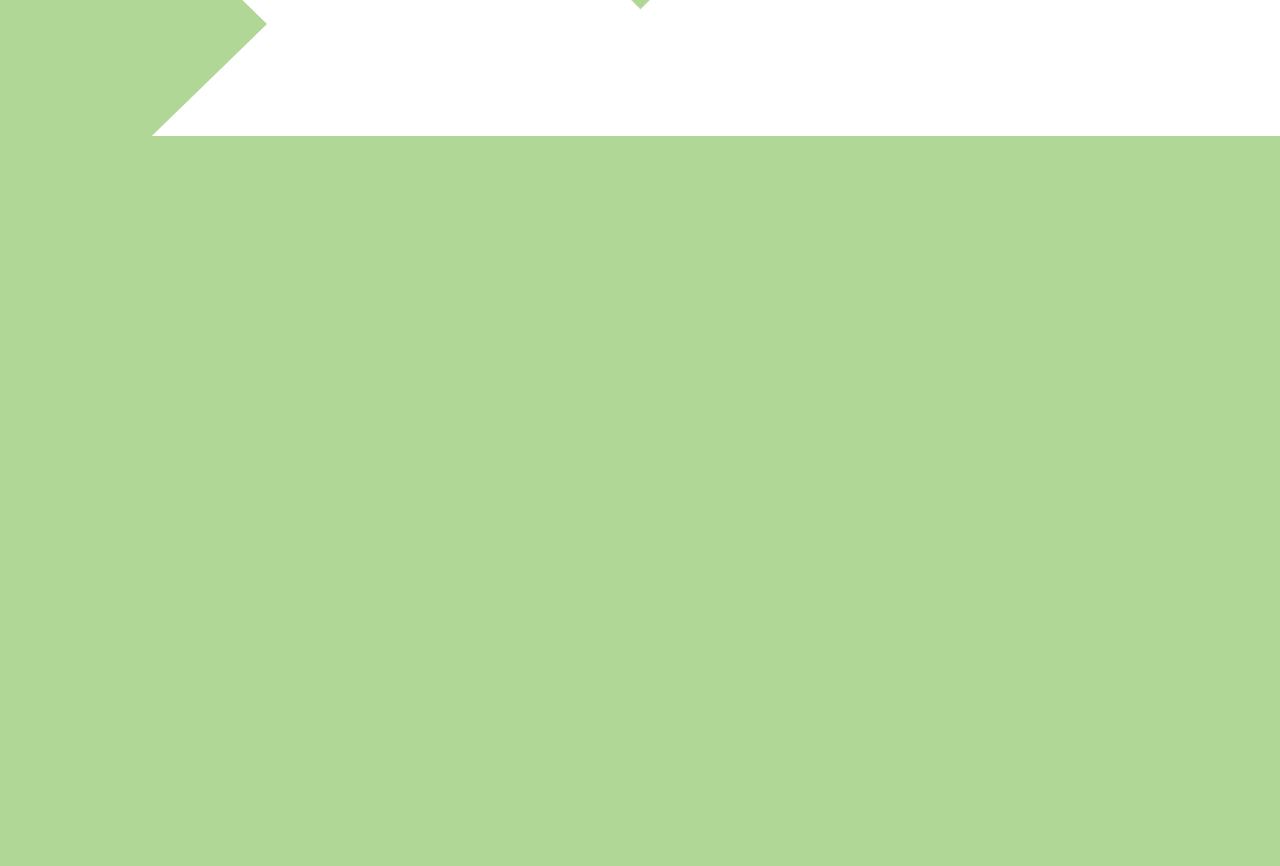
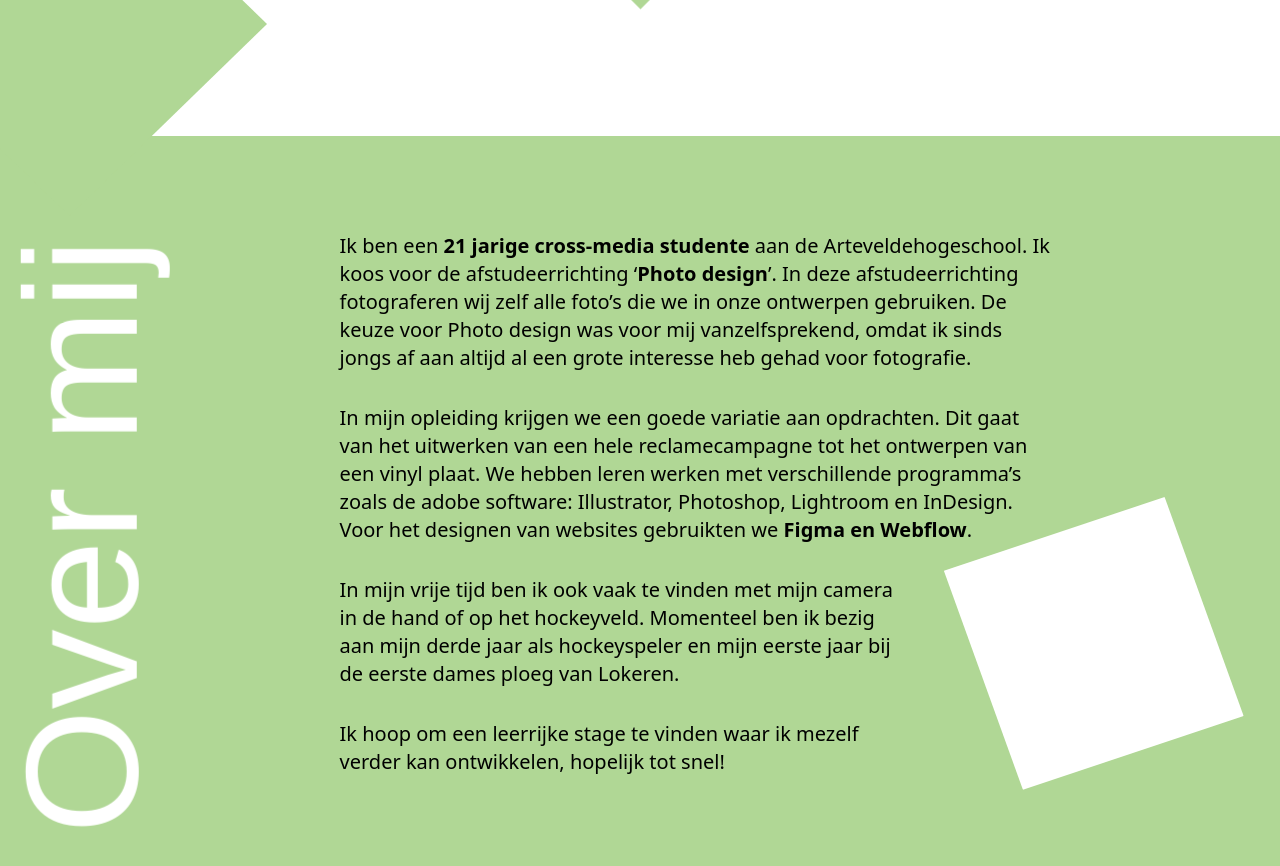
Before and after one commit to Vandammecasper/portfolio-lien, a React (Vite) app in the folder portfolioLien/: page / in a window 1280 px wide. Shown: the part 760-1626 px from the top of the page. Built offline with nearby package versions, Linux system fonts and the light colour scheme.

Commit message:
finished about me part

```diff
--- a/portfolioLien/src/components/pages/Home/Home.tsx
+++ b/portfolioLien/src/components/pages/Home/Home.tsx
@@ -5,15 +5,33 @@ const Home = () => {
     <Header>
       <div className="w-screen h-screen -mt-20 grid justify-items-center text-left">
         <div className="leading-tight place-self-center">
-          <h1 className="text-primary text-10xl font-ivyMode">Hallo,</h1>
+          <h1 className="text-primary text-11xl font-ivyMode">Hallo,</h1>
           <h2 className="text-5xl font-ivyMode">IK BEN LIEN VAN DEN ABBEELE</h2>
         </div>
         <img src="/double_arrow.svg" alt="" className="absolute bottom-4 animate-bounce" />
       </div>
       <img src="/portfolio_icon_green.svg" alt="" className="absolute h-96 -ml-32 -mt-52" />
-      <div className="w-screen h-screen bg-primary mt-24">
-
+      <div className="w-screen h-screen bg-primary mt-24 overflow-hidden flex p-40 pr-56">
+        <h1 className="text-white text-10xl font-ivyMode -rotate-90 text-nowrap -ml-64">Over mij</h1>
+        <div className="-ml-40">
+          <p className="text-xl -mt-16">Ik ben een <span className="font-bold">21 jarige cross-media studente</span> aan de Arteveldehogeschool. Ik koos voor de afstudeerrichting ‘<span className="font-bold">Photo design</span>’. In deze afstudeerrichting fotograferen wij zelf alle foto’s die we in onze ontwerpen gebruiken. De keuze voor Photo design was voor mij vanzelfsprekend, omdat ik sinds jongs af aan altijd al een grote interesse heb gehad voor fotografie.</p>
+          <p className="text-xl mt-8">In mijn opleiding krijgen we een goede variatie aan opdrachten. Dit gaat van het uitwerken van een hele reclamecampagne tot het ontwerpen van een vinyl plaat. We hebben leren werken met verschillende programma’s zoals de adobe software: Illustrator, Photoshop, Lightroom en InDesign. Voor het designen van websites gebruikten we <span className="font-bold">Figma en Webflow</span>.</p>
+          <p className="text-xl mt-8 pr-40">In mijn vrije tijd ben ik ook vaak te vinden met mijn camera in de hand of op het hockeyveld. Momenteel ben ik bezig aan mijn derde jaar als hockeyspeler en mijn eerste jaar bij de eerste dames ploeg van Lokeren.</p>
+          <p className="text-xl mt-8 pr-40">Ik hoop om een leerrijke stage te vinden waar ik mezelf verder kan ontwikkelen, hopelijk tot snel!</p>
+        </div>
+      <img src="/portfolio_icon_white2.svg" alt="" className="absolute right-0 mt-32"/>
       </div>
+      {/* <div className="mt-32 overflow-hidden">
+        <h2 className="ml-24 text-6xl">BENIEUWD NAAR MIJN WERK?</h2>
+        <div className="flex mt-12 ml-10 items-end">
+          <img src="/portfolio_icon_green.svg" alt="" />
+          <h3 className="text-3xl font-ivyMode -ml-6">DESIGN</h3>
+        </div>
+        <div className="flex mt-12 ml-10 items-end">
+          <img src="/portfolio_icon_green.svg" alt="" />
+          <h3 className="text-3xl font-ivyMode -ml-6">FOTOGRAFIE</h3>
+        </div>
+      </div> */}
     </Header>
   )
 };
--- a/portfolioLien/tailwind.config.js
+++ b/portfolioLien/tailwind.config.js
@@ -4,14 +4,30 @@ export default {
   theme: {
     colors: {
       primary: "#B0D795",
+      white: "#fff",
     },
     fontFamily: {
       ivyMode: ["IvyMode", "sans-serif"],
     },
     extend: {
       fontSize:{
-        '10xl': '12rem'
-      }
+        '10xl': '10rem',
+        '11xl': '12rem'
+      },
+      animation: {
+        marquee: "marquee var(--duration) linear infinite",
+        "marquee-vertical": "marquee-vertical var(--duration) linear infinite",
+      },
+      keyframes: {
+        marquee: {
+          from: { transform: "translateX(0)" },
+          to: { transform: "translateX(calc(-100% - var(--gap)))" },
+        },
+        "marquee-vertical": {
+          from: { transform: "translateY(0)" },
+          to: { transform: "translateY(calc(-100% - var(--gap)))" },
+        },
+      },
     },
   },
   plugins: [],
```
Also changed, not shown: portfolioLien/public/portfolio_icon_white2.svg (added).
